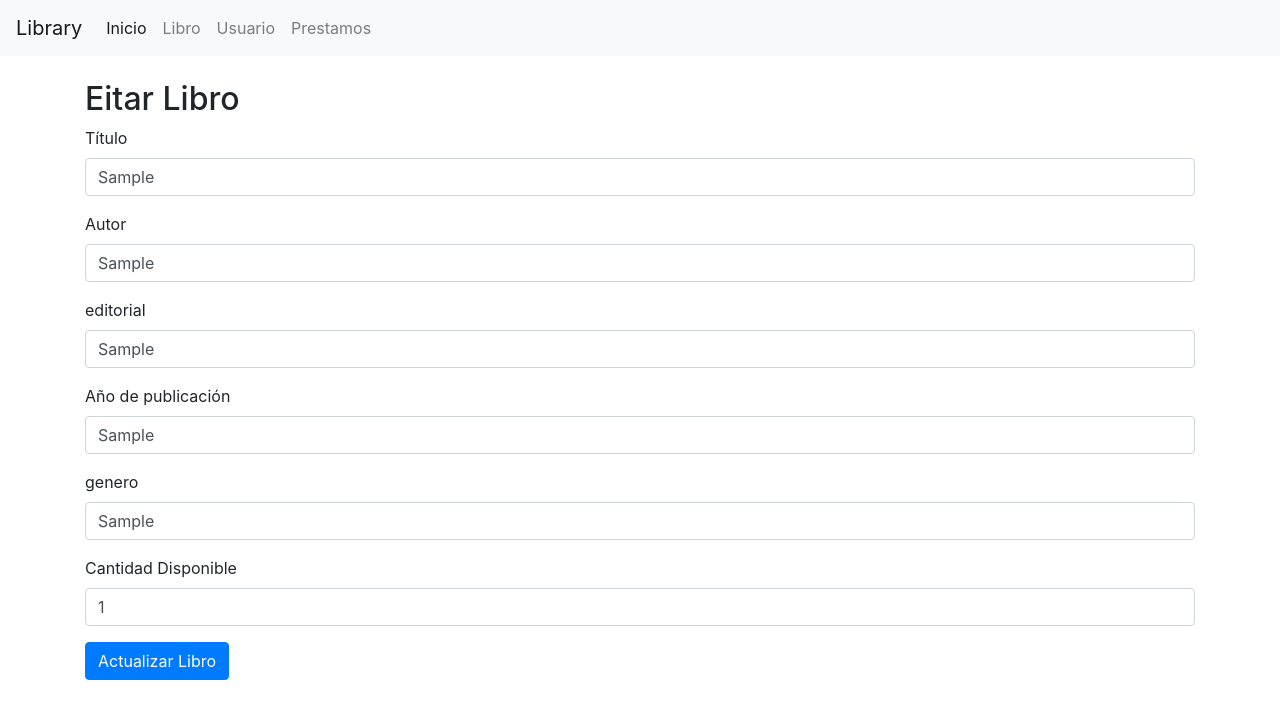
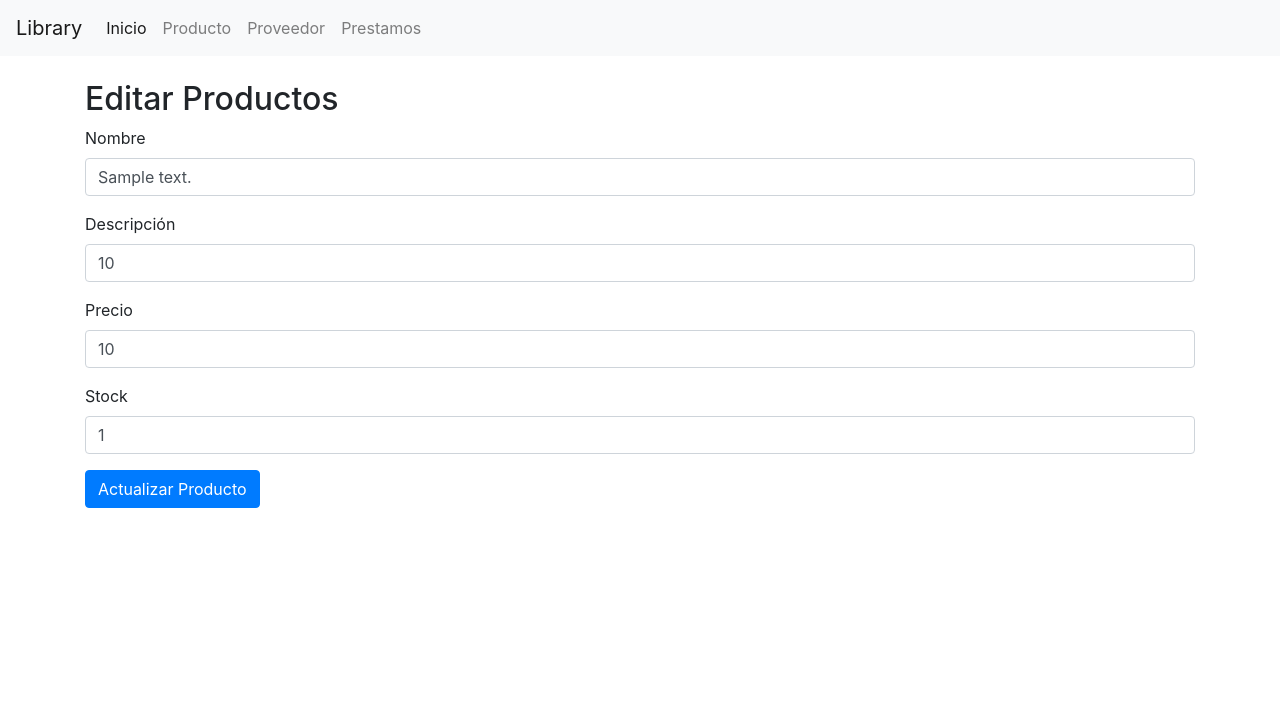
Before and after one commit to Julius266/Revisi-n-de-c-digo-, a Flask app: page /edit/1 in a window 1280 px wide. Shown: the top 719 px of the page. Run offline with Flask 3, Linux system fonts and the light colour scheme; tables that the repository leaves empty or names only in its code hold one stand-in row (values such as "Sample post"); some libraries are stand-ins or nearby versions.

Commit message:
falta comentar y cambiar prestamo

```diff
--- a/app.py
+++ b/app.py
@@ -7,151 +7,144 @@ app.secret_key = '123456'
 # Configuración de MySQL
 app.config['MYSQL_HOST'] = 'localhost'
 app.config['MYSQL_USER'] = 'root'
-app.config['MYSQL_PASSWORD'] = 'admin123'
-app.config['MYSQL_DB'] = 'biblioteca'
+app.config['MYSQL_DB'] = 'sistema_inventario'
 
 mysql = MySQL(app)
+
 
 # Rutas
 @app.route('/')
 def index():
     cur = mysql.connection.cursor()
-    result_value = cur.execute("SELECT * FROM libros")
+    result_value = cur.execute("SELECT * FROM productos")
     if result_value > 0:
-        books = cur.fetchall()
-        return render_template('index.html', books=books)
+        products = cur.fetchall()
+        return render_template('index.html', products=products)
     return render_template('index.html')
 
 @app.route('/consul_usuario')
 def index_usuario():
     cur = mysql.connection.cursor()
-    result_value = cur.execute("SELECT * FROM usuarios")
+    result_value = cur.execute("SELECT * FROM proveedores")
     if result_value > 0:
-        books = cur.fetchall()
-        return render_template('consulta_usuario.html', books=books)
+        products = cur.fetchall()
+        return render_template('consulta_usuario.html', products=products)
     return render_template('consulta_usuario.html')
 
 @app.route('/add', methods=['GET', 'POST'])
-def add_book():
+def add_product():
     if request.method == 'POST':
-        book_details = request.form
-        title = book_details['title']
-        author = book_details['author']
-        editorial = book_details['editorial']
-        anio = book_details['anio']
-        genero = book_details['genero']
-        stock = book_details['stock']
+        products_details = request.form
+        nombre = products_details['nombre']
+        descripcion = products_details['descripcion']
+        precio = products_details['precio']
+        stock = products_details['stock']
 
         cur = mysql.connection.cursor()
-        cur.execute("INSERT INTO libros(titulo, autor, editorial, anio_publicacion,genero,cantidad_disponible) VALUES(%s, %s, %s, %s, %s, %s)", (title, author, editorial, anio, genero, stock))
+        cur.execute("INSERT INTO productos(nombre, descripcion, precio, stock) VALUES(%s, %s, %s, %s)", (nombre, descripcion, precio, stock))
         mysql.connection.commit()
         cur.close()
-        flash('Libro Agregado Satisfactoriamente')
+        flash('Producto Agregado Satisfactoriamente')
         return redirect(url_for('index'))
-    return render_template('libros_add.html')
+    return render_template('products_add.html')
 
 
 @app.route('/add_user', methods=['GET', 'POST'])
 def add_user():
     if request.method == 'POST':
-        book_details = request.form
-        ape = book_details['apellido']
-        nomb = book_details['nombre']
-        correo = book_details['correo']
-        fono = book_details['fono']
+        products_details = request.form
+        nomb = products_details['nombre']
+        contacto = products_details['contacto']
+        telefono = products_details['telefono']
 
         cur = mysql.connection.cursor()
-        cur.execute("INSERT INTO usuarios(nombre, apellido, correo, telefono) VALUES(%s, %s, %s, %s)", (nomb, ape, correo, fono))
+        cur.execute("INSERT INTO proveedores(nombre, contacto, telefono) VALUES(%s, %s, %s)", (nomb, contacto, telefono))
         mysql.connection.commit()
         cur.close()
-        flash('Usuario Agregado Satisfactoriamente')
+        flash('Proveedor Agregado Satisfactoriamente')
         return redirect(url_for('index_usuario'))
     return render_template('usuarios_add.html')
 
 
 @app.route('/edit/<int:id>', methods=['GET', 'POST'])
-def edit_book(id):
+def edit_product(id):
     cur = mysql.connection.cursor()
-    cur.execute("SELECT * FROM libros WHERE id = %s", [id])
-    book = cur.fetchone()
+    cur.execute("SELECT * FROM productos WHERE id = %s", [id])
+    product = cur.fetchone()
     if request.method == 'POST':
-        book_details = request.form
-        title = book_details['title']
-        author = book_details['author']
-        editorial = book_details['editorial']
-        anio = book_details['anio']
-        genero = book_details['genero']
-        stock = book_details['stock']
-        cur.execute("UPDATE libros SET titulo = %s, autor = %s, editorial = %s, anio_publicacion= %s, genero = %s , cantidad_disponible = %s WHERE id = %s", (title, author, editorial, anio, genero, stock, id))
+        products_details = request.form
+        nombre = products_details['nombre']
+        descripcion = products_details['descripcion']
+        precio = products_details['precio']
+        stock = products_details['stock']
+        cur.execute("UPDATE productos SET nombre = %s, descripcion = %s, precio = %s, stock= %s WHERE id = %s", (nombre, descripcion, precio, stock, id))
         mysql.connection.commit()
         cur.close()
-        flash('Libro actualizado satisfactoriamente')
+        flash('Producto actualizado satisfactoriamente')
         return redirect(url_for('index'))
-    return render_template('libros_edit.html', book=book)
+    return render_template('products_edit.html', product=product)
 
 
 @app.route('/edit_user/<int:id>', methods=['GET', 'POST'])
 def edit_user(id):
     cur = mysql.connection.cursor()
-    cur.execute("SELECT * FROM usuarios WHERE id = %s", [id])
-    book = cur.fetchone()
+    cur.execute("SELECT * FROM proveedores WHERE id = %s", [id])
+    product = cur.fetchone()
     if request.method == 'POST':
-        book_details = request.form
-        ape = book_details['apellido']
-        nomb = book_details['nombre']
-        correo = book_details['correo']
-        fono = book_details['fono']
+        products_details = request.form
+        nomb = products_details['nombre']
+        contacto = products_details['contacto']
+        telefono = products_details['telefono']
 
-        cur.execute("UPDATE usuarios SET apellido = %s, nombre = %s, correo = %s, telefono= %s WHERE id = %s", (ape, nomb, correo, fono, id))
+        cur.execute("UPDATE proveedores SET nombre = %s, contacto = %s, telefono= %s WHERE id = %s", (nomb, contacto, telefono, id))
         mysql.connection.commit()
         cur.close()
-        flash('Usuario actualizado satisfactoriamente')
+        flash('Proveedor actualizado satisfactoriamente')
         return redirect(url_for('index_usuario'))
-    return render_template('usuarios_edit.html', book=book)
-
+    return render_template('usuarios_edit.html', product=product)
 
 @app.route('/delete/<int:id>', methods=['POST'])
-def delete_book(id):
+def delete_product(id):
     cur = mysql.connection.cursor()
-    cur.execute("DELETE FROM libros WHERE id = %s", [id])
+    cur.execute("DELETE FROM productos WHERE id = %s", [id])
     mysql.connection.commit()
     cur.close()
-    flash('Libro eliminado satisfactoriamente')
+    flash('Producto eliminado satisfactoriamente')
     return redirect(url_for('index'))
 
 
 @app.route('/delete_user/<int:id>', methods=['POST'])
 def delete_user(id):
     cur = mysql.connection.cursor()
-    cur.execute("DELETE FROM usuarios WHERE id = %s", [id])
+    cur.execute("DELETE FROM proovedores WHERE id = %s", [id])
     mysql.connection.commit()
     cur.close()
-    flash('Usuario eliminado satisfactoriamente')
+    flash('Proveedor eliminado satisfactoriamente')
     return redirect(url_for('index_usuario'))
 
 
 
-@app.route('/prestamos')
-def prestamos():
+@app.route('/compras')
+def compras():
     cur = mysql.connection.cursor()
-    cur.execute("SELECT p.id, l.titulo as libro_titulo, u.nombre as prestatario_nombre, p.fecha_prestamo, p.fecha_devolucion "
-                "FROM prestamos p "
-                "JOIN Libros l ON p.id_libro = l.id "
-                "JOIN Usuarios u ON p.id_usuario = u.id")
-    prestamos1 = cur.fetchall()
+    cur.execute("SELECT c.id, p.nombre as nombre_producto, u.nombre as proovedor_nombre, c.fecha, c.cantidad "
+                "FROM Compras c "
+                "JOIN Productos p ON p.id = p.id_product "
+                "JOIN Proovedores u ON p.id = u.id_proovedores")
+    compras1 = cur.fetchall()
 
-    cur.execute("SELECT id, titulo FROM libros")
-    libros1 = cur.fetchall()
+    cur.execute("SELECT id, nombre FROM Productos")
+    producto1 = cur.fetchall()
 
-    cur.execute("SELECT id, concat(apellido,' ', nombre) as nomb FROM usuarios")
+    cur.execute("SELECT id, nombre as nomb FROM Proovedores")
     usuarios1 = cur.fetchall()
 
     cur.close()
-    return render_template('prestamos.html', prestamos=prestamos1, libros=libros1, usuarios=usuarios1)
+    return render_template('compras.html', compras=compras1, productos=producto1, usuarios=usuarios1)
 
 
-@app.route('/prestamos/agregar', methods=['GET', 'POST'])
-def agregar_prestamo():
+@app.route('/compras/agregar', methods=['GET', 'POST'])
+def agregar_compras():
     if request.method == 'POST':
         id_libro = request.form['id_libro']
         id_usuario = request.form['id_usuario']
@@ -162,50 +155,50 @@ def agregar_prestamo():
                 (id_libro, id_usuario, fecha_prestamo))
         mysql.connection.commit()
         cur.close()
-        return redirect(url_for('prestamos'))
+        return redirect(url_for('compras'))
     return render_template('prestamos.html')
 
 
 
-@app.route('/edit_pres/<int:id>', methods=['GET', 'POST'])
-def edit_pres(id):
+@app.route('/edit_compra/<int:id>', methods=['GET', 'POST'])
+def edit_compra(id):
     cur = mysql.connection.cursor()
-    cur.execute("SELECT * FROM prestamos WHERE id = %s", [id])
-    book = cur.fetchone()
+    cur.execute("SELECT * FROM compras WHERE id = %s", [id])
+    compra = cur.fetchone()
 
-    cur.execute("SELECT id, titulo FROM libros")
-    libros1 = cur.fetchall()
+    cur.execute("SELECT id, nombre FROM productos")
+    product1 = cur.fetchall()
 
-    cur.execute("SELECT id, concat(apellido,' ', nombre) as nomb FROM usuarios")
+    cur.execute("SELECT id, nombre as nomb FROM proovedores")
     usuarios1 = cur.fetchall()
 
     if request.method == 'POST':
-        book_details = request.form
-        id_libro = book_details['id_libro']
-        id_usuario = book_details['id_usuario']
-        fecha_prestamo = book_details['fecha_prestamo']
-        f_devolucion= book_details['fecha_dev']
+        products_details = request.form
+        id_product = products_details['id_product']
+        id_usuario = products_details['id_proovedor']
+        fecha_compra = products_details['fecha']
+        cantidad = products_details['cantidad']
 
 
-        cur.execute("UPDATE prestamos SET id_libro = %s, id_usuario = %s, fecha_prestamo = %s, fecha_devolucion= %s WHERE id = %s", (id_libro, id_usuario, fecha_prestamo, f_devolucion, id))
+        cur.execute("UPDATE compras SET id_product = %s, id_usuario = %s, fecha_compra = %s, cantidad = %s WHERE id = %s", (id_product, id_usuario, fecha_compra, cantidad, id))
 
 
 
         mysql.connection.commit()
 
         cur.close()
-        flash('Prestamo actualizado satisfactoriamente')
-        return redirect(url_for('prestamos'))
-    return render_template('edit_pres.html', book=book, libros=libros1, usuarios=usuarios1)
+        flash('Compra actualizado satisfactoriamente')
+        return redirect(url_for('compras'))
+    return render_template('edit_pres.html', compra=compra, product=product1, usuarios=usuarios1)
 
 @app.route('/delete_pres/<int:id>', methods=['POST'])
 def delete_pres(id):
     cur = mysql.connection.cursor()
-    cur.execute("DELETE FROM prestamos WHERE id = %s", [id])
+    cur.execute("DELETE FROM compras WHERE id = %s", [id])
     mysql.connection.commit()
     cur.close()
-    flash('Prestamo eliminado satisfactoriamente')
-    return redirect(url_for('prestamos'))
+    flash('Compra eliminado satisfactoriamente')
+    return redirect(url_for('compras'))
 
 if __name__ == '__main__':
     app.run(debug=True)
--- a/templates/layout.html
+++ b/templates/layout.html
@@ -19,10 +19,10 @@
                     <a class="nav-link" href="{{ url_for('index') }}">Inicio <span class="sr-only">(current)</span></a>
                 </li>
                 <li class="nav-item">
-                    <a class="nav-link" href="{{ url_for('index') }}">Libro</a>
+                    <a class="nav-link" href="{{ url_for('index') }}">Producto</a>
                 </li>
                 <li class="nav-item">
-                    <a class="nav-link" href="{{ url_for('index_usuario') }}">Usuario</a>
+                    <a class="nav-link" href="{{ url_for('index_usuario') }}">Proveedor</a>
                 </li>
                 <li class="nav-item">
                     <a class="nav-link" href="{{ url_for('prestamos') }}">Prestamos</a>
--- a/templates/libros_edit.html
+++ /dev/null
@@ -1,37 +0,0 @@
-{% extends 'layout.html' %}
-{% block content %}
-<div class="mt-4">
-    <h2>Eitar Libro</h2>
-    <form method="post">
-        <div class="form-group">
-            <label for="title">Título</label>
-            <input type="text" class="form-control" id="title" name="title" value="{{ book[1] }}"  required>
-        </div>
-        <div class="form-group">
-            <label for="author">Autor</label>
-            <input type="text" class="form-control" id="author" name="author" value="{{ book[2] }}"  required>
-        </div>
-        <div class="form-group">
-            <label for="editrial">editorial</label>
-            <input type="text" class="form-control" id="editorial" name="editorial" value="{{ book[3] }}"  required>
-        </div>
-
-        <div class="form-group">
-            <label for="anio">Año de publicación</label>
-            <input type="text" class="form-control" id="anio" name="anio" value="{{ book[4] }}"  required>
-        </div>
-
-        <div class="form-group">
-            <label for="genero">genero</label>
-            <input type="text" class="form-control" id="genero" name="genero" value="{{ book[5] }}"  required>
-        </div>
-
-        <div class="form-group">
-            <label for="stock">Cantidad Disponible</label>
-            <input type="text" class="form-control" id="stock" name="stock" value="{{ book[6] }}"  required>
-        </div>
-
-        <button type="submit" class="btn btn-primary">Actualizar Libro</button>
-    </form>
-</div>
-{% endblock %}
--- /dev/null
+++ b/templates/products_edit.html
@@ -0,0 +1,27 @@
+{% extends 'layout.html' %}
+{% block content %}
+<div class="mt-4">
+    <h2>Editar Productos</h2>
+    <form method="post">
+        <div class="form-group">
+            <label for="producto">Nombre</label>
+            <input type="text" class="form-control" id="producto" name="producto" value="{{ product[1] }}"  required>
+        </div>
+        <div class="form-group">
+            <label for="descripcion">Descripción</label>
+            <input type="text" class="form-control" id="descripcion" name="descripcion" value="{{ product[2] }}"  required>
+        </div>
+        <div class="form-group">
+            <label for="precio">Precio</label>
+            <input type="text" class="form-control" id="precio" name="precio" value="{{ product[3] }}"  required>
+        </div>
+
+        <div class="form-group">
+            <label for="stock">Stock</label>
+            <input type="text" class="form-control" id="stock" name="stock" value="{{ product[4] }}"  required>
+        </div>
+
+        <button type="submit" class="btn btn-primary">Actualizar Producto</button>
+    </form>
+</div>
+{% endblock %}
```
Also changed, not shown: templates/compras.html (added, +76 -0 lines), templates/consulta_usuario.html (+9 -11 lines), templates/index.html (+13 -17 lines), templates/libros_add.html (deleted, +0 -37 lines), templates/prestamos.html (deleted, +0 -72 lines), templates/products_add.html (added, +27 -0 lines), templates/usuarios_add.html (+7 -11 lines), templates/usuarios_edit.html (+8 -12 lines).
